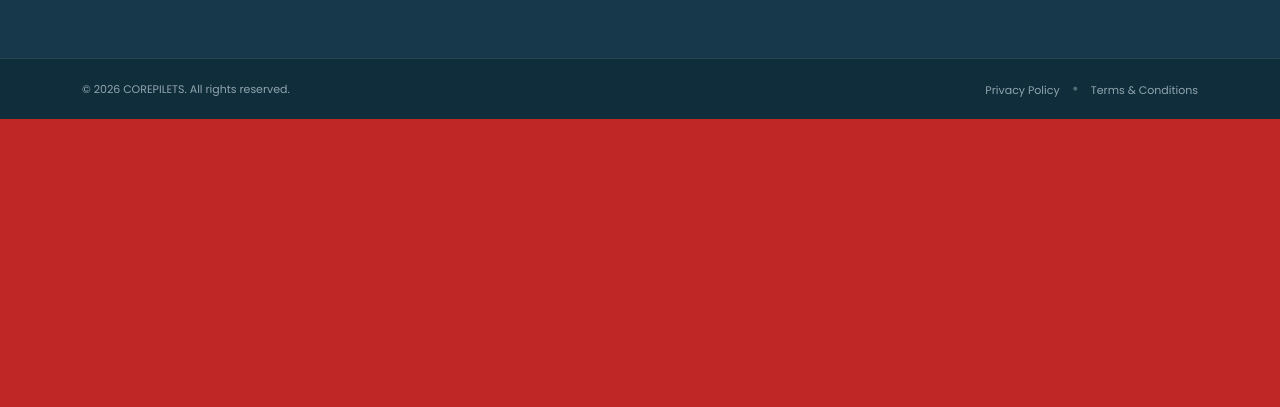
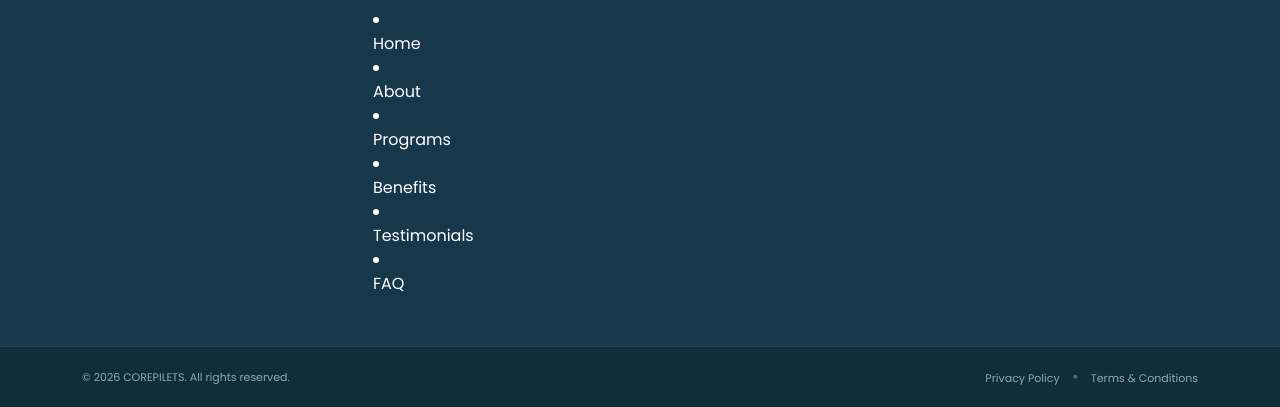
Before and after one commit to rangaprasadsirigiri/corepilates, a plain HTML site: page index.html in a window 1280 px wide. Shown: the part 5253-5660 px from the top of the page. Before the commit the page ends 5372 px from the top, so only its background shows below. Drawn offline with nearby package versions, Linux system fonts and the light colour scheme; a script that the page names is missing.

Commit message:
Update index.html
footer links

```diff
--- a/index.html
+++ b/index.html
@@ -934,12 +934,48 @@
                     <h5>Quick Links</h5>
 
                     <ul class="footer-links">
-                        <li><a href="#">Home</a></li>
+                        <li><a href="#home">Home</a></li>
                         <li><a href="#about">About</a></li>
                         <li><a href="#studio">Our Studio</a></li>
                         <li><a href="#classes">Classes</a></li>
                         <li><a href="#contact">Contact</a></li>
                     </ul>
+
+                    <li class="nav-item">
+                        <a class="nav-link active" href="">
+                            Home
+                        </a>
+                    </li>
+
+                    <li class="nav-item">
+                        <a class="nav-link" href="#about">
+                            About
+                        </a>
+                    </li>
+
+                    <li class="nav-item">
+                        <a class="nav-link" href="#programs">
+                            Programs
+                        </a>
+                    </li>
+
+                    <li class="nav-item">
+                        <a class="nav-link" href="#benefits">
+                            Benefits
+                        </a>
+                    </li>
+
+                    <li class="nav-item">
+                        <a class="nav-link" href="#testimonials">
+                            Testimonials
+                        </a>
+                    </li>
+
+                    <li class="nav-item">
+                        <a class="nav-link" href="#faq">
+                            FAQ
+                        </a>
+                    </li>
 
                 </div>
 
@@ -1017,7 +1053,7 @@
                         <li>
                             <i class="bi bi-telephone"></i>
                             <a href="tel:+919876543210">
-                                +91 98765 43210
+                                +91 99641 79555
                             </a>
                         </li>
 
```
